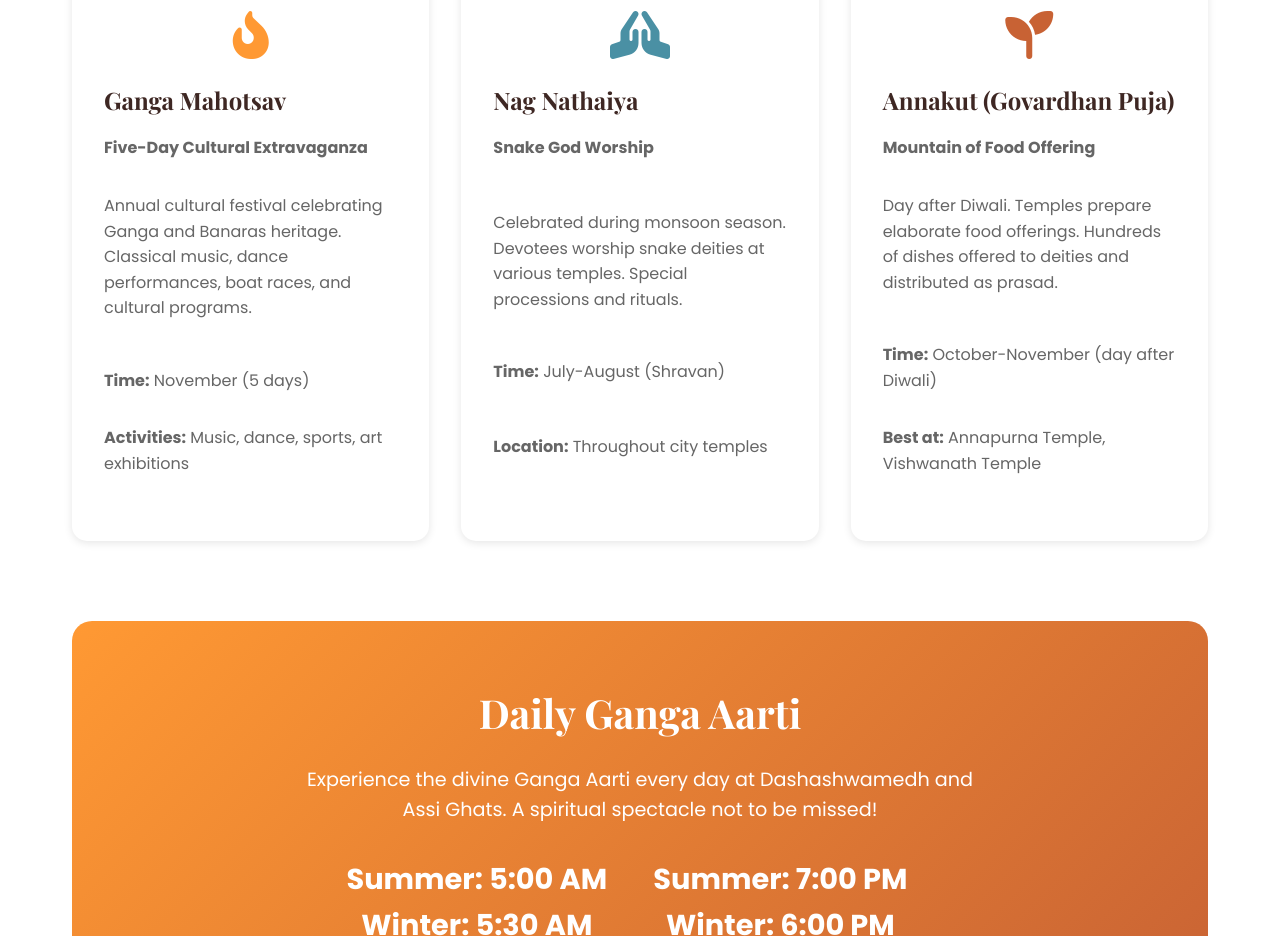
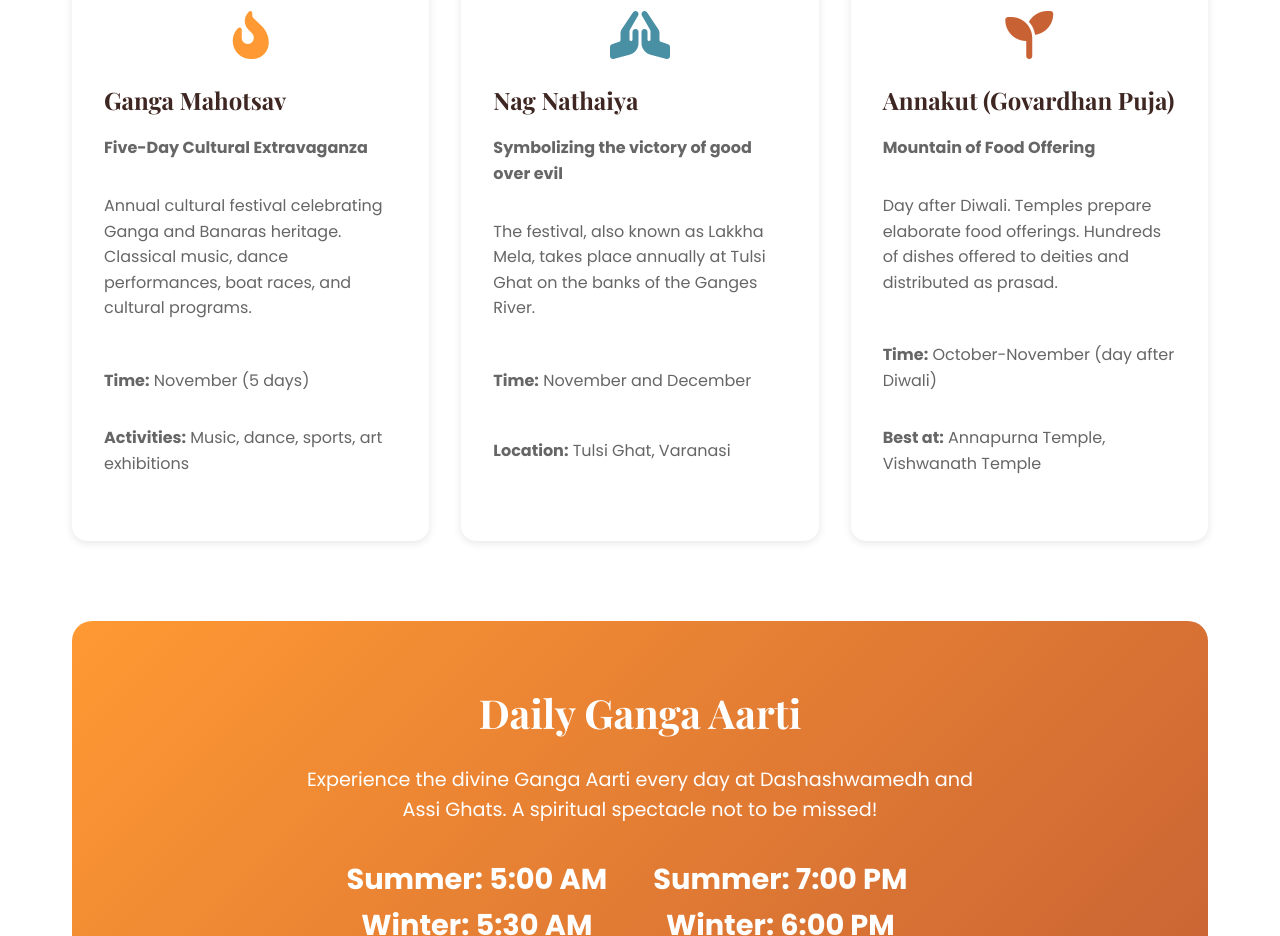
Before and after one commit to vinkumar727-creator/vns, a plain HTML site: page festivals.html in a window 1280 px wide. Shown: the part 1500-2436 px from the top of the page. Drawn offline with nearby package versions, Linux system fonts and the light colour scheme.

Commit message:
nag nathaiya event updated

```diff
--- a/festivals.html
+++ b/festivals.html
@@ -108,10 +108,10 @@
                             <i class="fas fa-hands-praying" style="font-size: 3rem; color: var(--ganges-blue);"></i>
                         </div>
                         <h3>Nag Nathaiya</h3>
-                        <p><strong>Snake God Worship</strong></p>
-                        <p>Celebrated during monsoon season. Devotees worship snake deities at various temples. Special processions and rituals.</p>
-                        <p style="margin-top: 15px;"><strong>Time:</strong> July-August (Shravan)</p>
-                        <p><strong>Location:</strong> Throughout city temples</p>
+                        <p><strong>Symbolizing the victory of good over evil</strong></p>
+                        <p>The festival, also known as Lakkha Mela, takes place annually at Tulsi Ghat on the banks of the Ganges River.</p>
+                        <p style="margin-top: 15px;"><strong>Time:</strong> November and December</p>
+                        <p><strong>Location:</strong> Tulsi Ghat, Varanasi</p>
                     </div>
                 </div>
 
```
